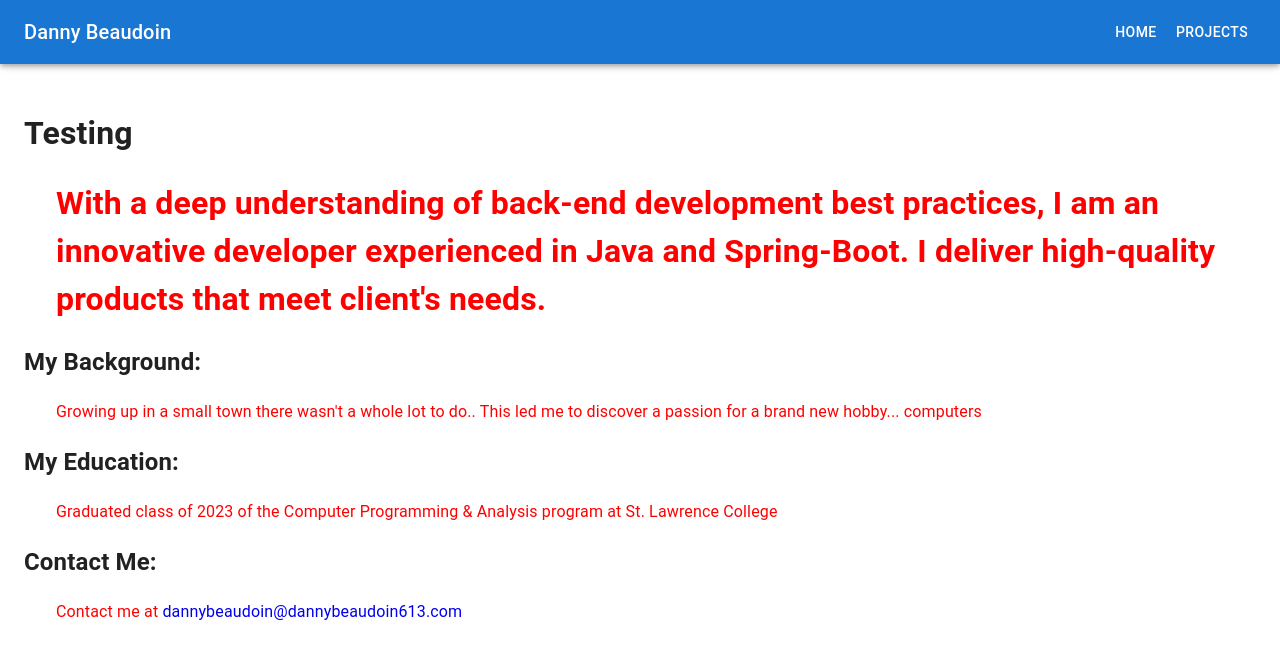
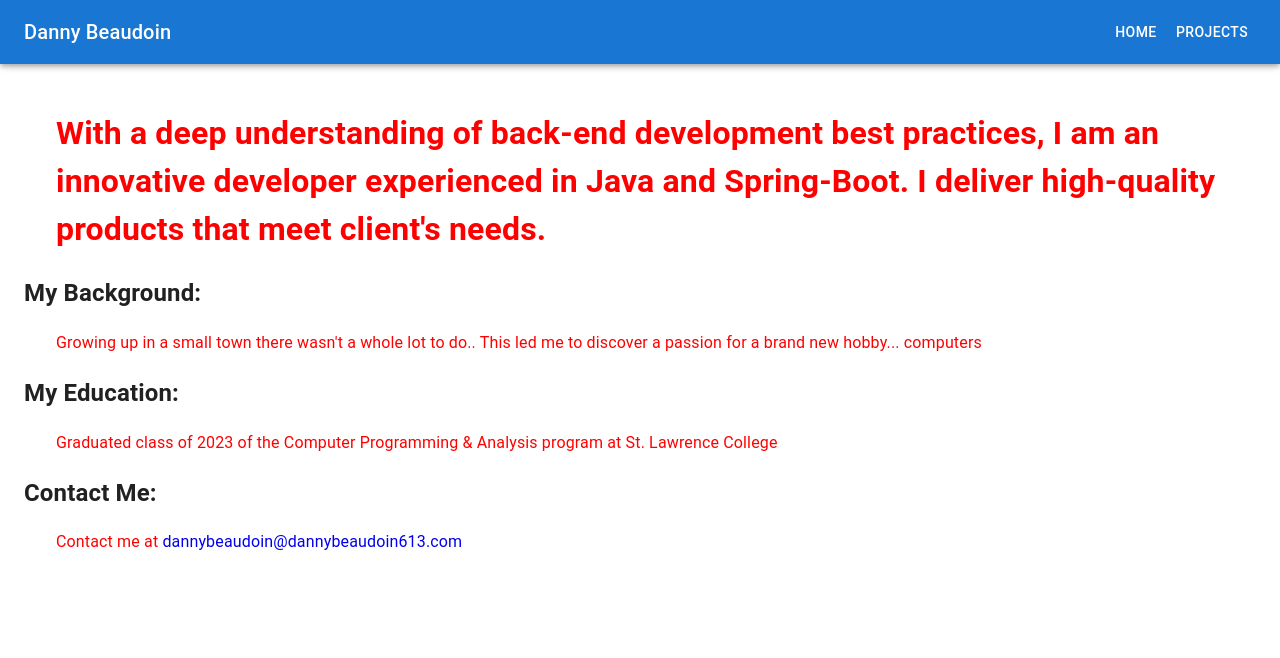
Before and after one commit to dannybeaudoin28/db-portfolio-ui, a React (Create React App) app: page /home in a window 1280 px wide. Shown: the top 658 px of the page. Built offline with nearby package versions, Linux system fonts and the light colour scheme.

Commit message:
Removing test string

```diff
--- a/src/routes/home/home.component.jsx
+++ b/src/routes/home/home.component.jsx
@@ -3,7 +3,6 @@ import './home.styles.scss';
 const Home = () => {
     return (
         <div>
-            <h1>Testing</h1>
             <h1 className='about-content'>
                 With a deep understanding of back-end development best practices, I am an innovative developer
                 experienced in Java and Spring-Boot. I deliver high-quality products that meet client's needs.
```
